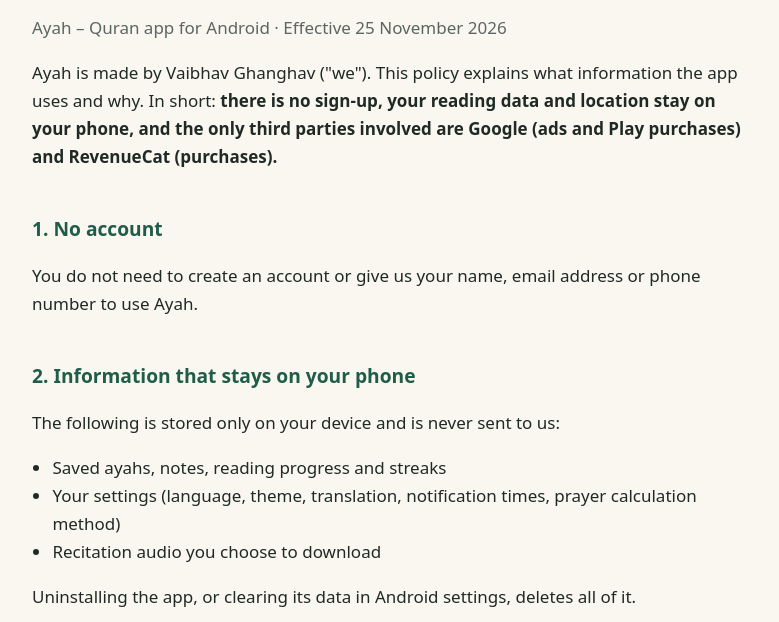
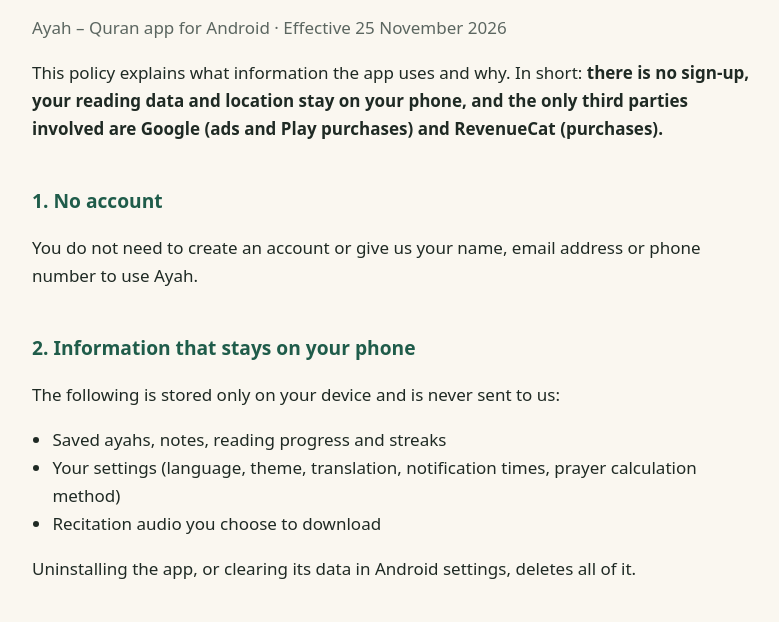
Before and after one commit to ghanghavvaibhav/ayah, a plain HTML site: page privacy.html in a window 1280 px wide. Shown: the part 104-726 px from the top of the page, without its empty margins (248-1027 px from the left). Drawn offline with Linux system fonts and the light colour scheme.

Commit message:
Fix privacy policy wording for clarity

```diff
--- a/privacy.html
+++ b/privacy.html
@@ -23,7 +23,7 @@
 <h1>Privacy Policy</h1>
 <p class="muted">Ayah – Quran app for Android · Effective 25 November 2026</p>
 
-<p>Ayah is made by Vaibhav Ghanghav ("we"). This policy explains what information the app uses and why. In short: <strong>there is no sign-up, your reading data and location stay on your phone, and the only third parties involved are Google (ads and Play purchases) and RevenueCat (purchases).</strong></p>
+<p>This policy explains what information the app uses and why. In short: <strong>there is no sign-up, your reading data and location stay on your phone, and the only third parties involved are Google (ads and Play purchases) and RevenueCat (purchases).</strong></p>
 
 <h2>1. No account</h2>
 <p>You do not need to create an account or give us your name, email address or phone number to use Ayah.</p>
```
